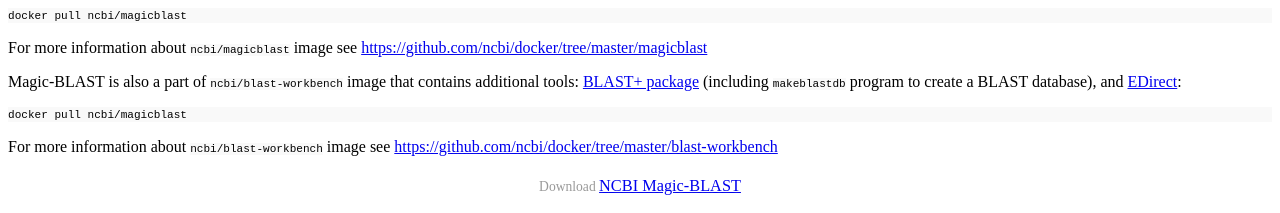
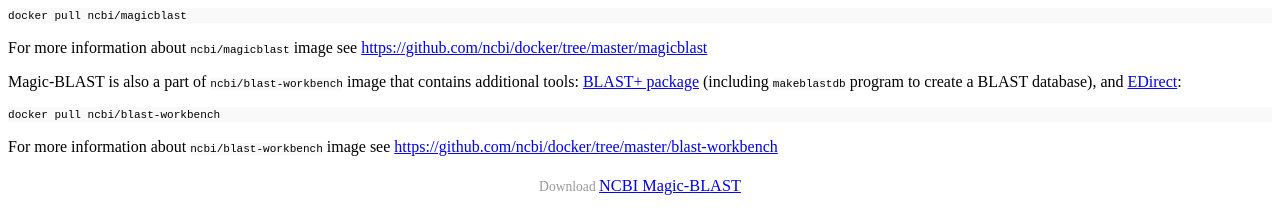
Before and after one commit to ncbi/magicblast, a Jekyll site: the page built from docs/_posts/2017-11-14-download.md, in a window 1280 px wide. Shown: the part 789-1002 px from the top of the page. Built offline with Jekyll 4.4.1, drawn with Linux system fonts in a browser that asks for light colours; a style sheet for code colours, icons or effects is not loaded.

Commit message:
Updated link and command line

````diff
--- a/docs/_posts/2017-11-14-download.md
+++ b/docs/_posts/2017-11-14-download.md
@@ -13,7 +13,7 @@
 
 #### Bioconda
 
-You can also install Magic-BLAST from [Bioconda](https://bioconda.github.io):
+You can also install Magic-BLAST from [Bioconda](https://anaconda.org/bioconda/magicblast):
 
 ```
 conda install -c bioconda magicblast
@@ -34,7 +34,7 @@
 Magic-BLAST is also a part of `ncbi/blast-workbench` image that contains additional tools: [BLAST+ package](https://www.ncbi.nlm.nih.gov/books/NBK279690/) (including `makeblastdb` program to create a BLAST database), and [EDirect](https://dataguide.nlm.nih.gov/edirect/documentation.html):
 
 ```
-docker pull ncbi/magicblast
+docker pull ncbi/blast-workbench
 ```
 
 For more information about `ncbi/blast-workbench` image see [https://github.com/ncbi/docker/tree/master/blast-workbench](https://github.com/ncbi/docker/tree/master/blast-workbench)
````
